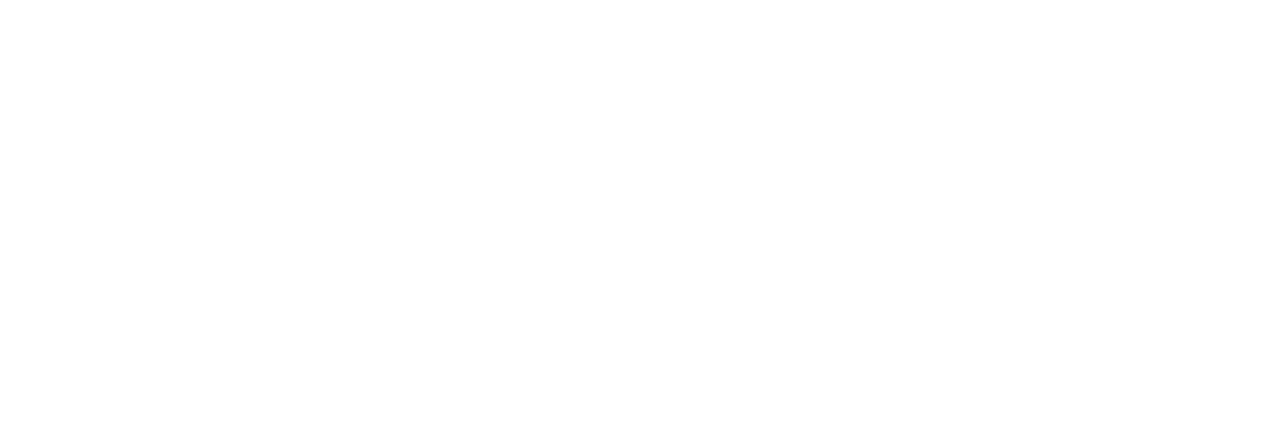
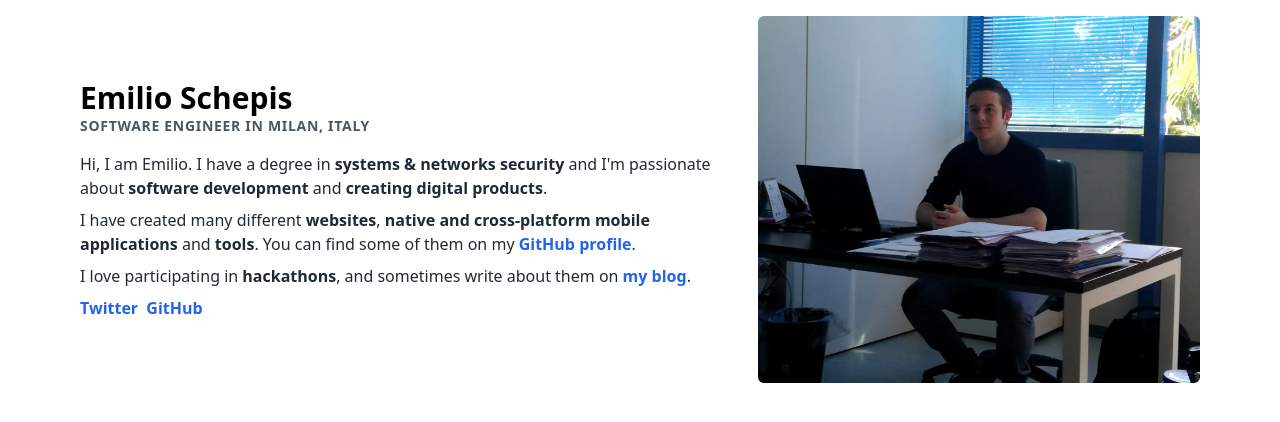
Before and after one commit to emilioschepis/website, an Astro site: page / in a window 1280 px wide. Built offline with nearby package versions, Linux system fonts and the light colour scheme; Astro itself is replaced by a stand-in of ours.

Commit message:
feat: initial home content

```diff
--- a/astro.config.mjs
+++ b/astro.config.mjs
@@ -1,4 +1,9 @@
 import { defineConfig } from "astro/config";
 
 // https://astro.build/config
-export default defineConfig({});
+import tailwind from "@astrojs/tailwind";
+
+// https://astro.build/config
+export default defineConfig({
+  integrations: [tailwind()],
+});
--- a/package.json
+++ b/package.json
@@ -11,6 +11,8 @@
     "astro": "astro"
   },
   "dependencies": {
-    "astro": "^2.0.2"
+    "@astrojs/tailwind": "^3.0.0",
+    "astro": "^2.0.2",
+    "tailwindcss": "^3.2.4"
   }
 }
--- a/src/pages/index.astro
+++ b/src/pages/index.astro
@@ -3,7 +3,58 @@ import Layout from "../layouts/Layout.astro";
 ---
 
 <Layout title="Home - Emilio Schepis">
-  <main></main>
+  <main
+    class="flex flex-col-reverse p-4 max-w-6xl mx-auto gap-4 md:flex-row md:items-center"
+  >
+    <div class="md:flex-[3]">
+      <h1 class="text-3xl font-sans font-bold">Emilio Schepis</h1>
+      <p class="text-gray-600 text-sm uppercase tracking-wider font-bold">
+        Software Engineer in Milan, Italy
+      </p>
+      <div class="mt-4 space-y-2 leading-6 text-gray-800">
+        <p>
+          Hi, I am Emilio. I have a degree in <b>systems & networks security</b>
+          and I&apos;m passionate about <b>software development</b> and <b
+            >creating digital products</b
+          >.
+        </p>
+        <p>
+          I have created many different <b>websites</b>, <b>
+            native and cross-platform mobile applications
+          </b> and <b>tools</b>. You can find some of them on my <a
+            href="https://github.com/emilioschepis"
+            target="_blank"
+            rel="noreferrer noopener"
+            class="text-blue-600 font-semibold">GitHub profile</a
+          >.
+        </p>
+        <p>
+          I love participating in <b>hackathons</b>, and sometimes write about
+          them on <a
+            href="https://blog.emilioschepis.com/"
+            class="text-blue-600 font-semibold">my blog</a
+          >.
+        </p>
+      </div>
+      <div class="mt-2 space-x-1">
+        <a
+          href="https://twitter.com/emilioschepis"
+          target="_blank"
+          rel="noreferrer noopener"
+          class="text-blue-600 font-semibold">Twitter</a
+        >
+        <a
+          href="https://github.com/emilioschepis"
+          target="_blank"
+          rel="noreferrer noopener"
+          class="text-blue-600 font-semibold">GitHub</a
+        >
+      </div>
+    </div>
+    <picture class="md:flex-[2]">
+      <source srcset="/images/profile.webp" type="image/webp" />
+      <source srcset="/images/profile.jpg" type="image/jpeg" />
+      <img src="/images/profile.jpg" alt="Emilio Schepis" class="rounded-md" />
+    </picture>
+  </main>
 </Layout>
-
-<style></style>
--- /dev/null
+++ b/tailwind.config.cjs
@@ -0,0 +1,8 @@
+/** @type {import('tailwindcss').Config} */
+module.exports = {
+  content: ["./src/**/*.{astro,html,js,jsx,md,mdx,svelte,ts,tsx,vue}"],
+  theme: {
+    extend: {},
+  },
+  plugins: [],
+};
```
Also changed, not shown: public/images/profile.jpg (added), public/images/profile.webp (added), 1 other file.
